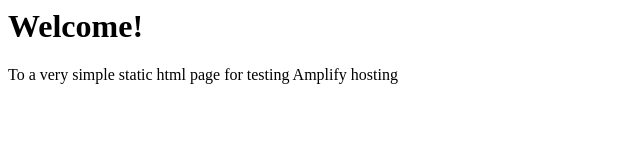
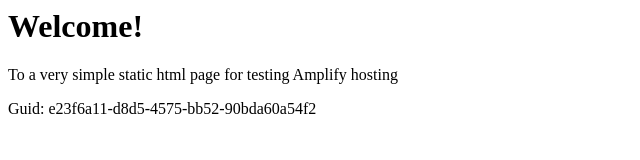
Before and after one commit to aws-aemilia-yul/Github-PR-Commit-Integration-Test-DoNotTouch-Gith-OKSLNVO2-v1-preprod-ca-central-1, a website: page src/index.html in a window 1280 px wide. Shown: the whole page, without its empty margins (0-640 px from the left). Drawn offline with Linux system fonts and the light colour scheme.

Commit message:
commit from integ tests

```diff
--- a/src/index.html
+++ b/src/index.html
@@ -1,3 +1,5 @@
+
+
 <html lang="en">
 
 <head>
@@ -10,6 +12,6 @@
 <body>
     <h1>Welcome!</h1>
     <p>To a very simple static html page for testing Amplify hosting</p>
-</body>
+    <p>Guid: e23f6a11-d8d5-4575-bb52-90bda60a54f2</p></body>
 
 </html>
```
